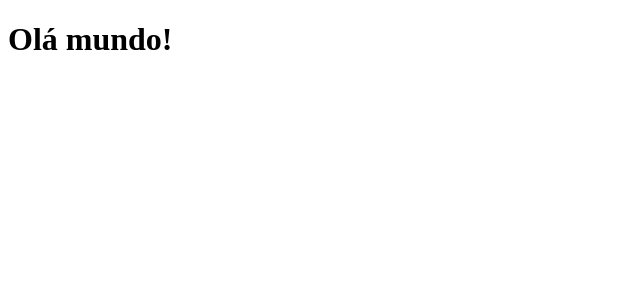
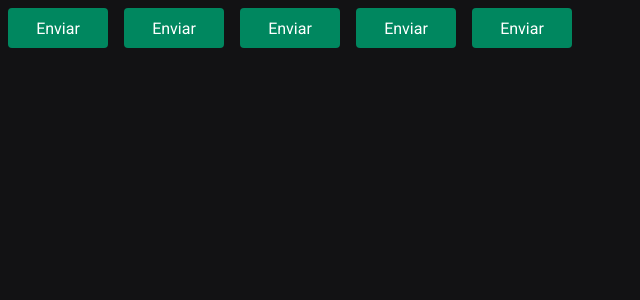
Before and after one commit to ruanosena/02-ignite-timer, a React (Vite) app: page / in a window 1280 px wide. Shown: the top 300 px of the page, without its empty margins (0-640 px from the left). Built offline with nearby package versions, Linux system fonts and the light colour scheme.

Commit message:
estrutura da aplicação

```diff
--- a/index.html
+++ b/index.html
@@ -2,8 +2,13 @@
 <html lang="en">
 	<head>
 		<meta charset="UTF-8" />
+		<link rel="preconnect" href="https://fonts.googleapis.com" />
+		<link rel="preconnect" href="https://fonts.gstatic.com" crossorigin />
 		<meta name="viewport" content="width=device-width, initial-scale=1.0" />
-
+		<link
+			href="https://fonts.googleapis.com/css2?family=Roboto+Mono:wght@700&family=Roboto:wght@400;700&display=swap"
+			rel="stylesheet"
+		/>
 		<title>Ignite Timer</title>
 	</head>
 	<body>
--- a/package.json
+++ b/package.json
@@ -11,7 +11,8 @@
   },
   "dependencies": {
     "react": "^18.2.0",
-    "react-dom": "^18.2.0"
+    "react-dom": "^18.2.0",
+    "styled-components": "^6.1.8"
   },
   "devDependencies": {
     "@types/react": "^18.2.43",
--- a/src/App.tsx
+++ b/src/App.tsx
@@ -1,7 +1,18 @@
+import { ThemeProvider } from "styled-components";
+import { Button } from "./components/Button";
+
+import { defaultTheme } from "./styles/themes/default";
+import { GlobalStyle } from "./styles/global";
+
 export function App() {
 	return (
-		<>
-			<h1>Olá mundo!</h1>
-		</>
+		<ThemeProvider theme={defaultTheme}>
+			<Button variant="primary" />
+			<Button variant="secondary" />
+			<Button variant="success" />
+			<Button variant="danger" />
+			<Button />
+			<GlobalStyle />
+		</ThemeProvider>
 	);
 }
--- /dev/null
+++ b/src/components/Button.styles.ts
@@ -0,0 +1,29 @@
+import styled, { css } from "styled-components";
+
+export type ButtonVariant = "primary" | "secondary" | "danger" | "success";
+
+interface ButtonContainerProps {
+	variant: ButtonVariant;
+}
+
+const buttonVariants = {
+	primary: "purple",
+	secondary: "orange",
+	danger: "red",
+	success: "green",
+};
+
+export const ButtonContainer = styled.button<ButtonContainerProps>`
+	width: 100px;
+	height: 40px;
+	border-radius: 4px;
+	border: 0;
+	margin: 8px;
+
+	background-color: ${(props) => props.theme["green-500"]};
+	color: ${(props) => props.theme.white};
+	/* ${(props) =>
+		css`
+			background-color: ${buttonVariants[props.variant]};
+		`} */
+`;
--- /dev/null
+++ b/src/components/Button.tsx
@@ -0,0 +1,9 @@
+import { ButtonContainer, ButtonVariant } from "./Button.styles";
+
+interface ButtonProps {
+	variant?: ButtonVariant;
+}
+
+export function Button({ variant = "primary" }: ButtonProps) {
+	return <ButtonContainer variant={variant}>Enviar</ButtonContainer>;
+}
--- /dev/null
+++ b/src/styles/global.ts
@@ -0,0 +1,27 @@
+import { createGlobalStyle } from "styled-components";
+
+export const GlobalStyle = createGlobalStyle`
+  * {
+    margin: 0;
+    padding: 0;
+    box-sizing: border-box;
+
+  }
+
+  :focus {
+    outline: 0;
+    box-shadow: 0 0 0 2px ${(props) => props.theme["green-500"]};
+  }
+
+  body {
+    background: ${(props) => props.theme["gray-900"]};
+    color: ${(props) => props.theme["gray-300"]};
+
+  }
+
+  body, input, textarea, button {
+    font-family: "Roboto", sans-serif;
+    font-weight: 400;
+    font-size: 1rem;
+  }
+`;
--- /dev/null
+++ b/src/styles/themes/default.ts
@@ -0,0 +1,21 @@
+export const defaultTheme = {
+	white: "#FFF",
+
+	"gray-100": "#E1E1E6",
+	"gray-300": "#C4C4CC",
+	"gray-400": "#8D8D99",
+	"gray-500": "#7C7C8A",
+	"gray-600": "#323238",
+	"gray-700": "#29292E",
+	"gray-800": "#202024",
+	"gray-900": "#121214",
+
+	"green-300": "#00B37E",
+	"green-500": "#00875F",
+	"green-700": "#015F43",
+
+	"red-500": "#AB222E",
+	"red-700": "#7A1921",
+
+	"yellow-500": "#FBA94C",
+};
```
Also changed, not shown: src/@types/styles.d.ts (added, +8 -0 lines), 1 other file (tests, documents, lock files or other folders).
